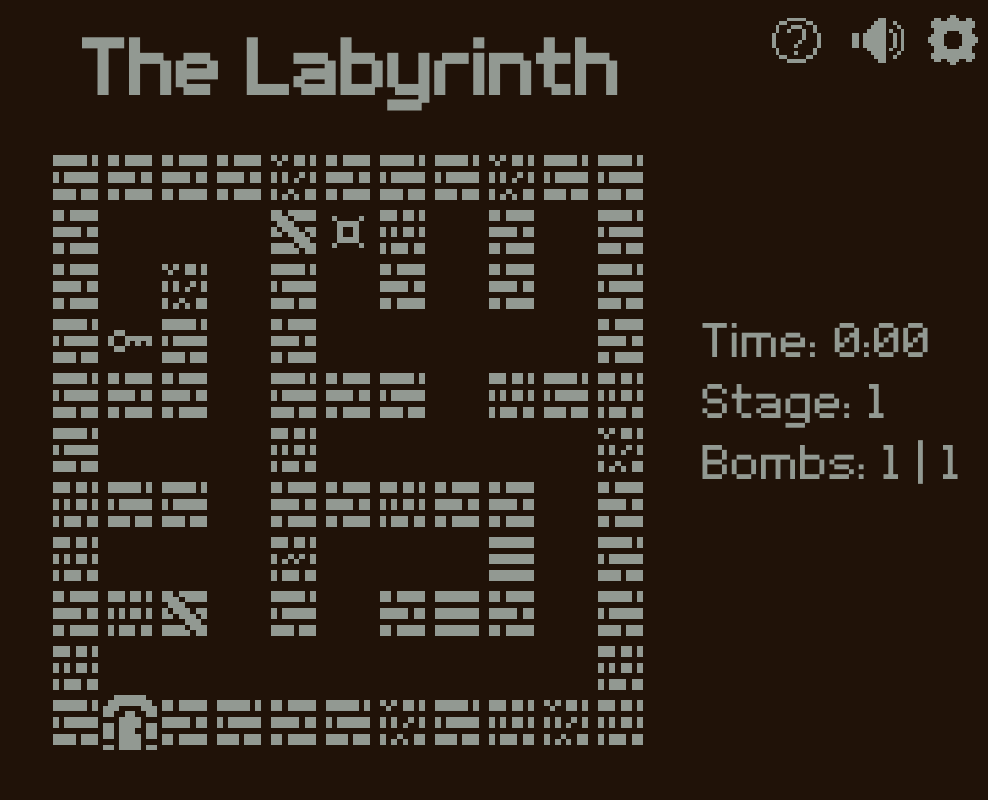
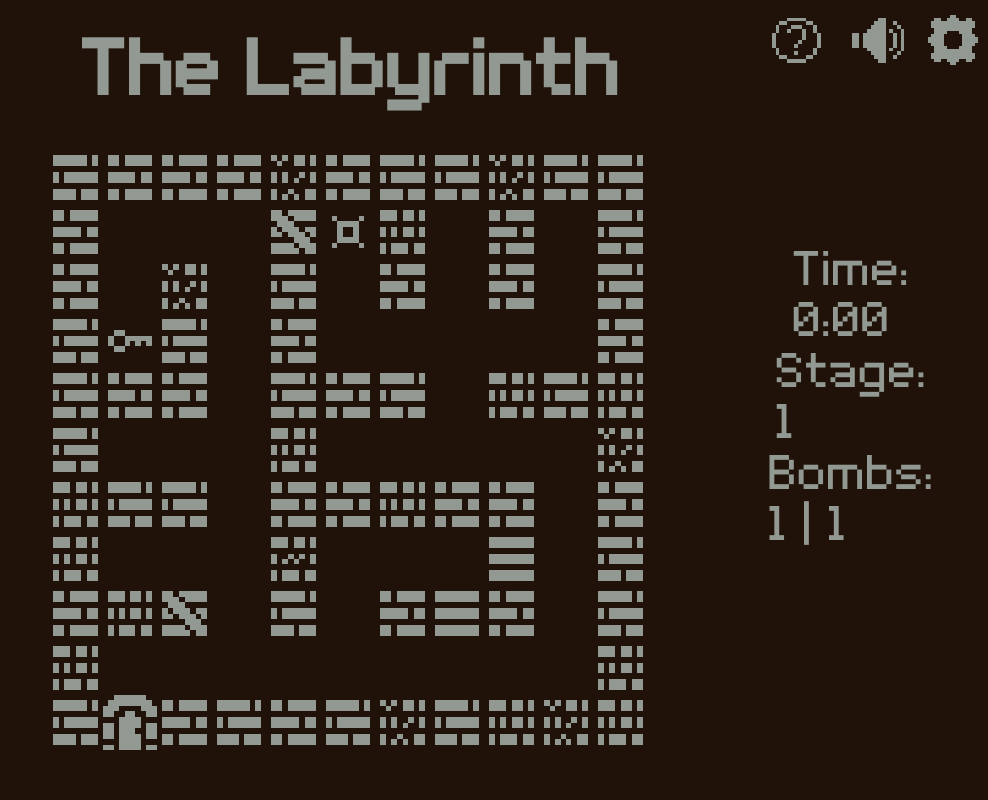
Before and after one commit to Tx270/TheLabirynth, a PHP site: page /game.html in a window 1280 px wide. Shown: the whole page, without its empty margins (292-1280 px from the left). Run offline with PHP 8.4, Linux system fonts and the light colour scheme.

Commit message:
changed statistic display

```diff
--- a/assets/style.css
+++ b/assets/style.css
@@ -176,15 +176,19 @@ th, td {
 
 
 #dataDiv {
-  display: flex;
+  display:flex;
   align-items: center;
   justify-content: center;
   flex-direction: column;
   font-size: 50px;
 }
 
-#dataDiv p {
+#dataDiv > p {
   width: 300px;
   font-size: 50px;
   padding-top: 10px;
+  display: flex;
+  flex-direction: column;
+  align-items:center;
+  justify-content:space-evenly;
 }
--- a/game.html
+++ b/game.html
@@ -23,9 +23,9 @@
       <div id="maze"><div class="player" id="player"></div></div>
     </div>
     <div id="dataDiv">
-      <p> Time: <span id="timer">0:00</span> </p>
-      <p> Stage: <span id="stage">1</span> </p>
-      <p> Bombs: <span id="DBomba">1</span> | 1</p>
+      <div><p> Time: </p> <p><span id="timer">0:00</span> </p></div>
+      <div><p> Stage:</p> <p><span id="stage">1</span> </p></div>
+      <div><p> Bombs:</p> <p><span id="DBomba">1</span> | 1</p></div>
     </div>
   </main>
 </body>
```
